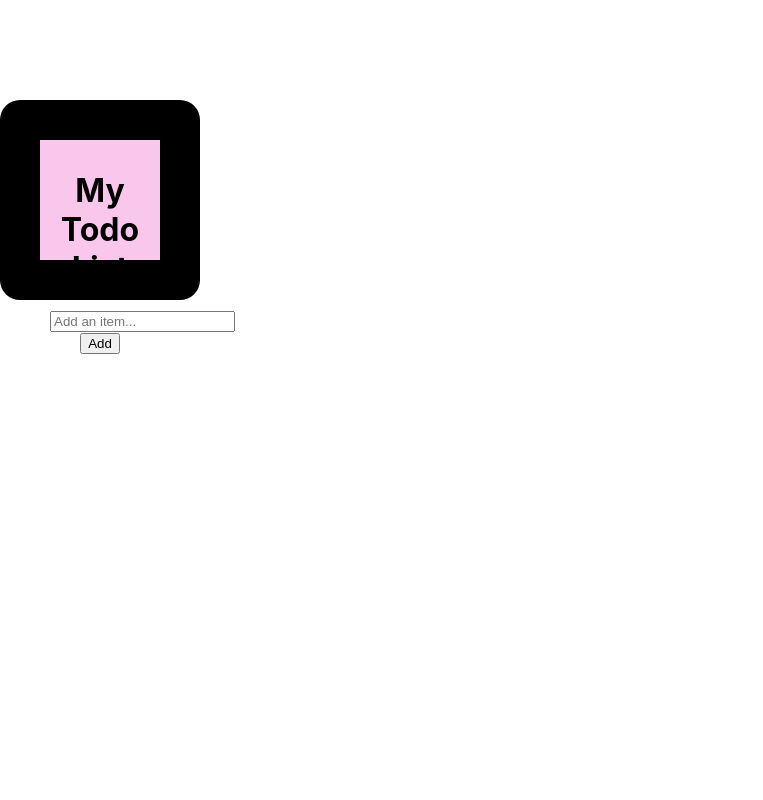
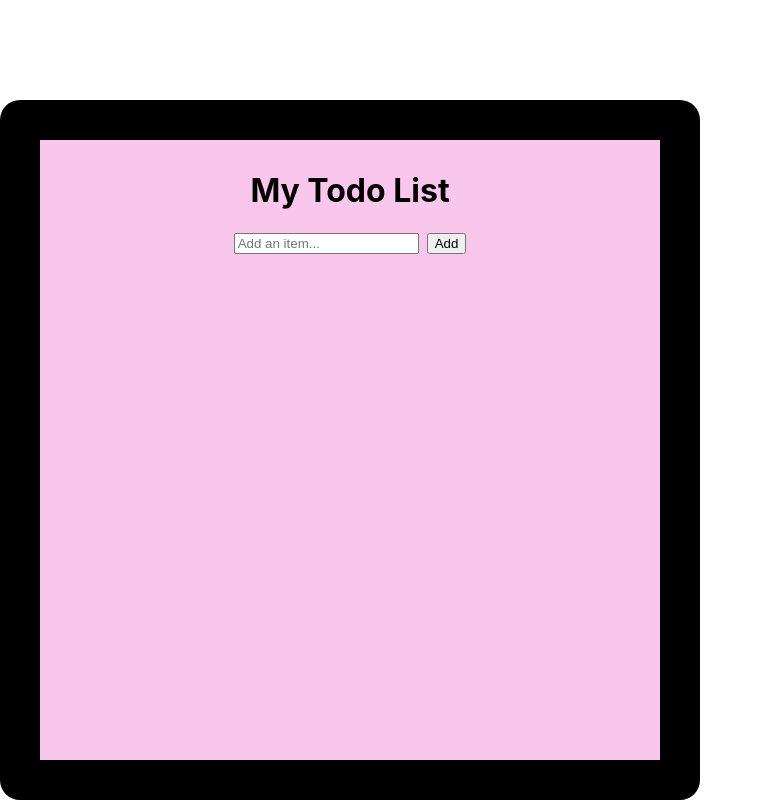
Before and after one commit to yasmins021/react-list, a React (Create React App) app: page / in a window 1280 px wide. Shown: the whole page, without its empty margins (0-763 px from the left). Built offline with nearby package versions, Linux system fonts and the light colour scheme.

Commit message:
updated CSS

```diff
--- a/src/App.css
+++ b/src/App.css
@@ -3,10 +3,10 @@
   margin-top: 100px;
   background-color: rgb(250, 199, 236);
 border-radius: 20px;
-  height: 100px;
-  width: 100px;
+  height: 600px;
+  width: 600px;
   padding:10px;
- border-image-source: url("cute.png") ;
+ border-image-source: url("bow.png") ;
 border-image-slice:80 ;
 border:40px solid ;
 border-image-repeat: round;
```
Also changed, not shown: src/bow.png (added), src/cute.png (deleted).
